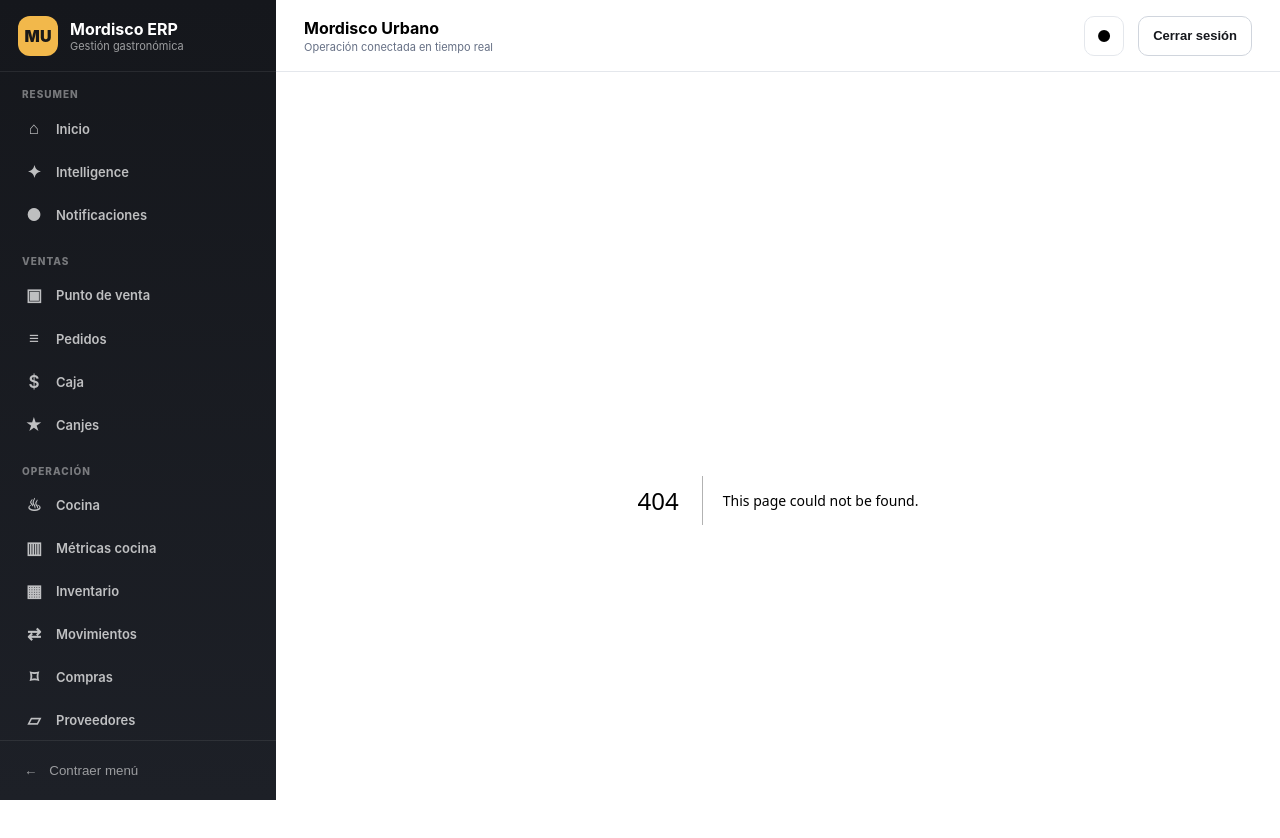
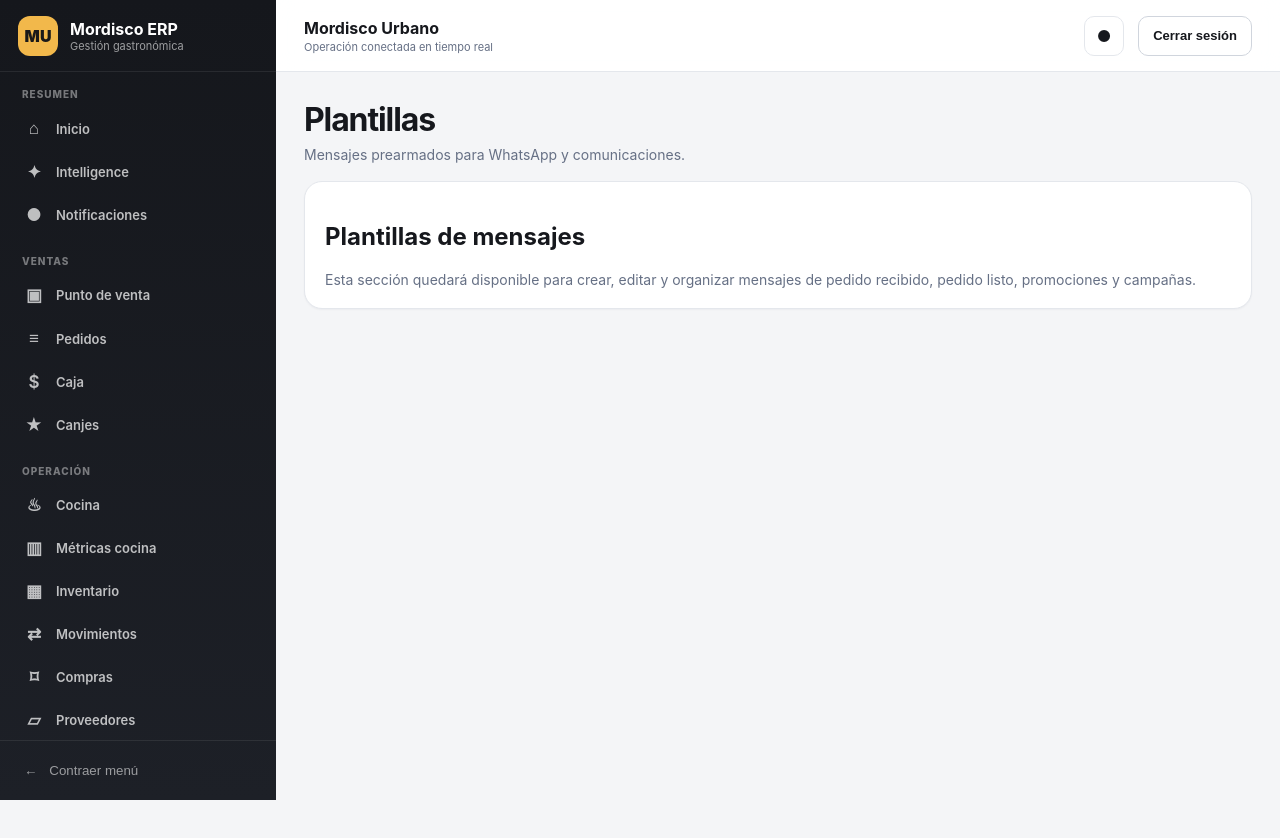
Before and after one commit to Mordiscourbano/mordisco-erp, a Next.js app: page /src/app/plantillas in a window 1280 px wide. Before the commit this address had no page. Shown: the top 838 px of the page. After the commit the page ends 800 px from the top, so only its background shows below. Built offline with nearby package versions, Linux system fonts and the light colour scheme.

Commit message:
Fix missing templates page
This component provides a layout for templates related to WhatsApp messages and communications.

```diff
--- /dev/null
+++ b/src/app/src/app/plantillas/page.tsx
@@ -0,0 +1,22 @@
+export default function TemplatesPage() {
+  return (
+    <>
+      <div className="toolbar">
+        <div>
+          <h1 className="page-title">Plantillas</h1>
+          <p className="page-subtitle">
+            Mensajes prearmados para WhatsApp y comunicaciones.
+          </p>
+        </div>
+      </div>
+
+      <section className="panel">
+        <h2>Plantillas de mensajes</h2>
+        <p className="page-subtitle" style={{ marginTop: 8 }}>
+          Esta sección quedará disponible para crear, editar y organizar
+          mensajes de pedido recibido, pedido listo, promociones y campañas.
+        </p>
+      </section>
+    </>
+  );
+}
```
